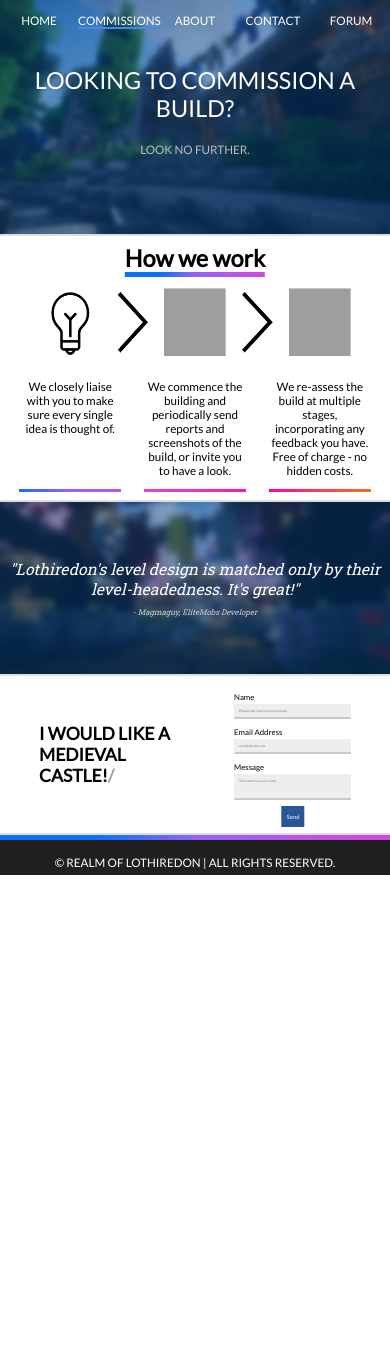
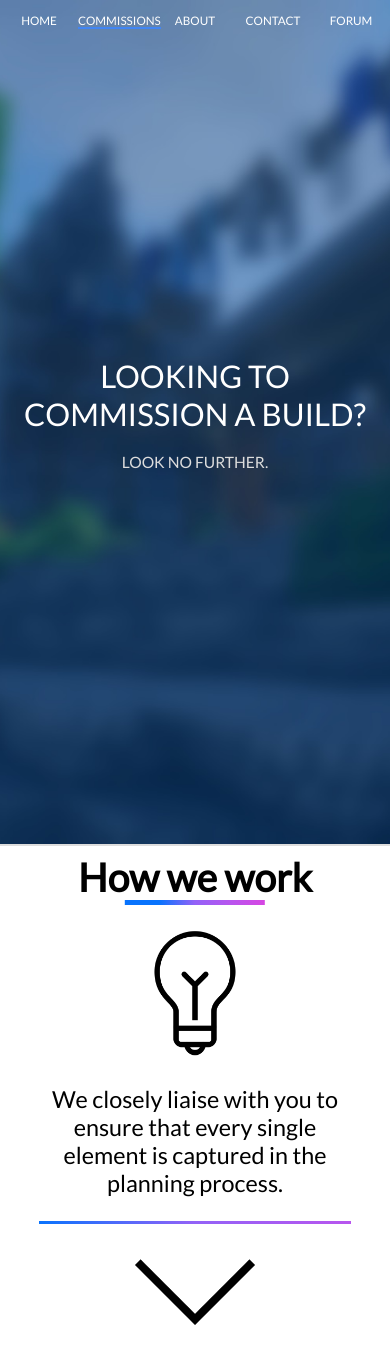
Before and after one commit to Lothiredon/lothiredon.github.io, a PHP site: page /commissions/commissions.html in a window 390 px wide. Shown: the top 1362 px of the page. Before the commit the page ends 875 px from the top, so only its background shows below. Run offline with PHP 8.4, Linux system fonts and the light colour scheme; some libraries are stand-ins or nearby versions; grey boxes are pictures that could not be loaded.

Commit message:
Commission RWD fix + minor fixes
-

```diff
--- a/about/about.html
+++ b/about/about.html
@@ -558,7 +558,7 @@
 
 			<div class="portrait-textbox-1">
 				<h1>Aaron</h1>
-				<p>Lorem ipsum dolor sit amet, consectetur adipiscing elit, sed do eiusmod tempor de incididunt ut labore et dolore magna aliqua. Ut enim ad minim veniam, quis nostrud exercitation ullamco laboris nisi ut aliquip ex ea commodo consequat. Duis aute irure dolor in reprehenderit in voluptate velit esse cillum dolore eu fugiat nulla pariatur. Excepteur sint occaecat cupidatat non proident, sunt in culpa qui officia deserunt mollit anim id est laborum.<p>
+				<p>Being a builder on Realm of Lothiredon is very enjoyable and rewarding. I’ve improved so much since I first joined the team, and loved every minute of building as everyone was so welcoming and lovely. Working with such an amazing team of talented builders, learning from each other and building in many different styles is both a great opportunity for new builders to learn, and for experienced builders to join an exciting project.<p>
 			</div>
 
 			</div>
@@ -576,7 +576,7 @@
 
 				<div class="portrait-textbox-2">
 					<h1>Hazel</h1>
-					<p>Lorem ipsum dolor sit amet, consectetur adipiscing elit, sed do eiusmod tempor de incididunt ut labore et dolore magna aliqua. Ut enim ad minim veniam, quis nostrud exercitation ullamco laboris nisi ut aliquip ex ea commodo consequat. Duis aute irure dolor in reprehenderit in voluptate velit esse cillum dolore eu fugiat nulla pariatur. Excepteur sint occaecat cupidatat non proident, sunt in culpa qui officia deserunt mollit anim id est laborum.<p>
+					<p>Being a builder on Realm of Lothiredon is very enjoyable and rewarding. I’ve improved so much since I first joined the team, and loved every minute of building as everyone was so welcoming and lovely. Working with such an amazing team of talented builders, learning from each other and building in many different styles is both a great opportunity for new builders to learn, and for experienced builders to join an exciting project.<p>
 				</div>
 
 			</div>
--- a/commissions/commissions.html
+++ b/commissions/commissions.html
@@ -136,6 +136,9 @@
 
 			<div class="workflow design">
 				<img src="lightbulb.png">
+				<div class="workflow-textbox tb1">
+					<p>We closely liaise with you to ensure that every single element is captured in the planning process.</p>
+				</div>
 			</div>
 
 			<div class="workflow-arrow">
@@ -144,6 +147,9 @@
 
 			<div class="workflow build">
 				<img src="wrench.png">
+				<div class="workflow-textbox tb2">
+					<p>We commence the building and periodically send reports and screenshots of the build, or invite you to have a look.</p>
+				</div>
 			</div>
 
 			<div class="workflow-arrow">
@@ -152,24 +158,9 @@
 
 			<div class="workflow deliver">
 				<img src="clipboard.png">
-			</div>
-
-		</div>
-
-		<!--=====WORKFLOW TEXTBOX=====-->
-
-		<div class="workflow-text-wrapper">
-
-			<div class="workflow-textbox tb1">
-				<p>We closely liaise with you to make sure every single idea is thought of.</p>
-			</div>
-
-			<div class="workflow-textbox tb2">
-				<p>We commence the building and periodically send reports and screenshots of the build, or invite you to have a look.</p>
-			</div>
-
-			<div class="workflow-textbox tb3">
-				<p>We re-assess the build at multiple stages, incorporating any feedback you have. Free of charge - no hidden costs.</p>
+				<div class="workflow-textbox tb3">
+					<p>We re-assess the build at multiple stages, incorporating any feedback you have. Free of charge - no hidden costs.</p>
+				</div>
 			</div>
 
 		</div>
--- a/commissions/stylesheet.css
+++ b/commissions/stylesheet.css
@@ -169,11 +169,24 @@ body{
 .hero-sub-text {
 	position: relative;
 	margin-top: 5%;
-	color: #bbbbbb;
+	color: #dddddd;
 	font-family: 'Lato';
 	font-size: 3vmin;
 	text-align: center;
 	z-index: 20;
+}
+
+/* If the screen size is 601px or less*/
+@media only screen and (max-width: 600px) {
+    .header-hero-image {
+		min-height: 100vmax;
+	}
+	.hero-main-text {
+		font-size: 8vmin;
+	}
+	.hero-sub-text {
+		font-size: 4vmin;
+	}
 }
 
 /*===================================================================================*/
@@ -226,17 +239,46 @@ body{
 	position: relative;
 	top: 50%;
 	left: 50%;
-	transform: translate(-50%, -50%);
+	transform: translateX(-50%);
 	text-align: center;
 	margin: 0;
-	height: 100%;
-	width: 100%;
+	height: 8vmax;
+	width: 8vmax;
 	z-index: 10;
 }
 
-.workflow, .workflow-arrow {
+.workflow {
+	height: auto;
+	width: 100%;
+}
+
+.workflow-arrow {
 	height: 8vmax;
 	width: 8vmax;
+}
+
+/* If the screen size is 601px or less*/
+@media only screen and (max-width: 600px) {
+	.workflow-wrapper {
+		flex-direction: column;
+	}
+	.workflow img {
+		margin-top: 2%;
+		height: 16vmax;
+		width: 16vmax;
+	}
+	.workflow-arrow {
+		left: 50%;
+		transform: translateX(-50%) rotate(90deg);
+		position: relative;
+		height: 16vmax;
+		width: 16vmax;
+	}
+	.workflow-arrow img {
+		top: 0;
+		height: 16vmax;
+		width: 16vmax;
+	}
 }
 
 /*================Workflow Text================*/
@@ -247,13 +289,13 @@ body{
 }
 
 .workflow-textbox {
-	width: 30%;
+	width: 100%;
 	height: auto;
 	font-family: 'Lato';
 	font-size: 3vmin;
 	position: relative;
 	z-index: 70;
-	margin: 0% 3% 0% 3%;
+	margin: 10% 0% 0% 0%;
 	border-bottom: 2px solid;
 	border-image: linear-gradient(to right,#0873fd 25%, #9362f7 50%, #b855ee 75%, #d745e2 100%) 1;
 	vertical-align: bottom;
@@ -276,6 +318,19 @@ body{
 .tb3{
 	border-bottom: 3px solid;
 	border-image: linear-gradient(to right,#ff0098 0%, #ff3d54 50%, #ee7315 100%) 1;
+}
+
+/* If the screen size is 601px or less*/
+@media only screen and (max-width: 600px) {
+	.section2 h1 {
+		font-size: 10vmin;
+	}
+	.workflow-textbox p {
+		font-size: 6vmin;
+	}
+	.workflow-textbox {
+		margin-top: 2%;
+	}
 }
 
 /*===================================================================================*/
@@ -331,11 +386,25 @@ body{
 
 /* If the screen size is 601px or less*/
 @media only screen and (max-width: 600px) {
+	.section3 {
+		height: 100vmin;
+	}
+	.quote-wrapper {
+		height: auto;
+		width: 100%;
+		top: 50%;
+		left: 50%;
+		transform: translate(-50%, -50%);
+		margin: 0% 0% 0% 0%;
+		position: absolute;
+	}
 	.quote {
-		font-size: 4vmin;
+		width: 90%;
+		font-size: 8vmin;
+		margin: 0% 5% 0% 5%;
 	}
 	.quoteauthor {
-		font-size: 2vmin;
+		font-size: 4vmin;
 	}
 }
 
@@ -372,6 +441,7 @@ body{
 	position: absolute;
 	text-align: left;
 }
+
 .commission-form-text h1 {
 	width: auto;
 	position: relative;
@@ -472,6 +542,59 @@ label {
 	border-bottom: 1px solid #AAAAAA;
 }
 
+/* If the screen size is 601px or less*/
+@media only screen and (max-width: 600px) {
+	.commission-text-wrapper {
+		width: 90%;
+		height: 16vmin;
+		top: 10%;
+		margin: 5% 5% 0% 5%;
+		position: relative;
+	}
+	.commission-form-text {
+		width: 87%;
+		left: 50%;
+		top: 0%;
+		transform: translate(-50%);
+		position: relative;
+	}
+	.commission-form-text h1 {
+		font-size: 8vmin;
+	}
+	.form-container {
+		width: 90%;
+		height: auto;
+		margin: 0% 5% 0% 5%;
+		position: relative;
+	}
+	.form-container fieldset {
+		margin: 7.5% 0% 0% 0%;
+	}
+	label {
+		font-size: 6vmin;
+	}
+	input, textarea {
+		margin-top: 2%;
+	}
+	input {
+		font-size: 5vmin;
+	}
+	textarea {
+		font-size: 5vmin;
+		padding-bottom: 15vmin;
+	}
+	.button-success {
+		width: 40%;
+	}
+	.button-success p {
+		font-size: 6vmin;
+		text-align: center;
+		height: 2%;
+		width: auto;
+		line-height: 3vmin;
+	}
+}
+
 /*===================================================================================*/
 /*                             SECTION 6 START                                       */
 /*===================================================================================*/
```
Also changed, not shown: about/stylesheet.css (+14 -7 lines), contact/stylesheet.css (+11 -7 lines), index.html (+7 -4 lines), stylesheet.css (+10 -5 lines).
